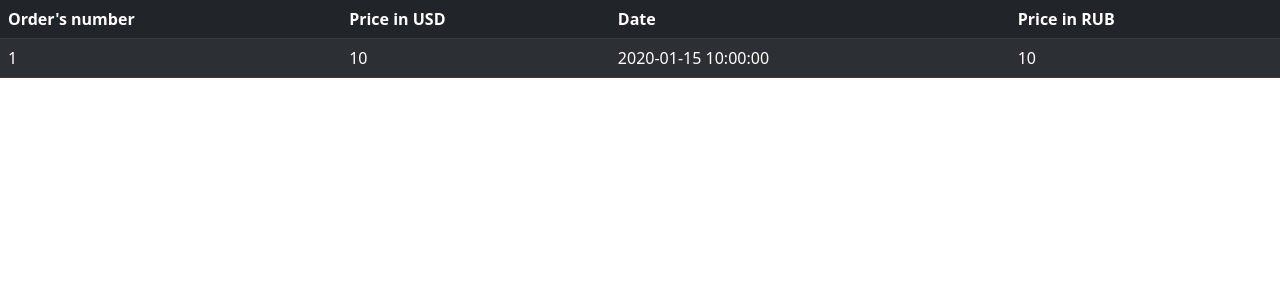
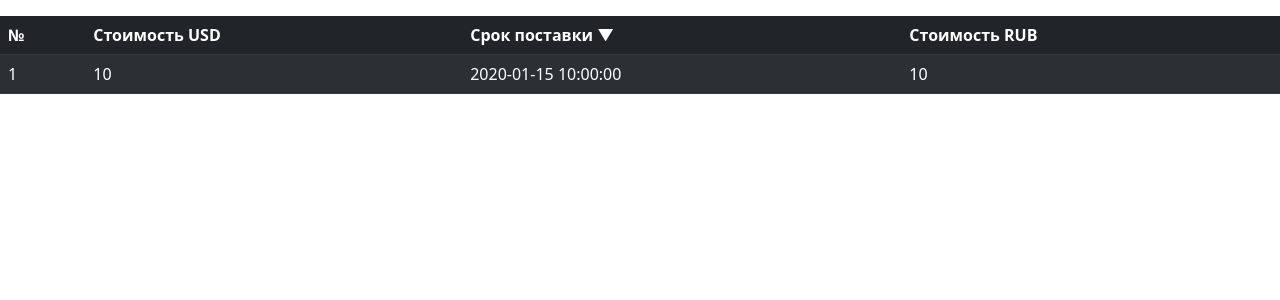
Before and after one commit to Kumarbek-sydygaliev/OrdersScript, a Flask app: template templates/index.html in a window 1280 px wide. Shown: the top 300 px of the page. Run offline with Flask 2, Linux system fonts and the light colour scheme; the template is opened without the code that fills it: values that come from a table or form of the project are taken from there, others are empty; tables that the repository leaves empty hold one stand-in row (values such as "Sample post"); parts of the project's set-up code (start-up, migrations or seed data) failed here and were passed over; some libraries are stand-ins or nearby versions.

Commit message:
small changes

```diff
--- a/templates/index.html
+++ b/templates/index.html
@@ -6,6 +6,7 @@
     <meta http-equiv="X-UA-Compatible" content="IE=edge">
     <meta name="viewport" content="width=device-width, initial-scale=1.0">
     <link href="https://cdn.jsdelivr.net/npm/bootstrap@5.2.0-beta1/dist/css/bootstrap.min.css" rel="stylesheet" integrity="sha384-0evHe/X+R7YkIZDRvuzKMRqM+OrBnVFBL6DOitfPri4tjfHxaWutUpFmBp4vmVor" crossorigin="anonymous">
+    <link rel="stylesheet" href="https://cdn.jsdelivr.net/npm/bootstrap-icons@1.7.2/font/bootstrap-icons.css">
     <script src="https://cdn.jsdelivr.net/npm/bootstrap@5.2.0-beta1/dist/js/bootstrap.bundle.min.js" integrity="sha384-pprn3073KE6tl6bjs2QrFaJGz5/SUsLqktiwsUTF55Jfv3qYSDhgCecCxMW52nD2" crossorigin="anonymous"></script>
     <title>Document</title>
 </head>
@@ -14,10 +15,10 @@
     <table class="table table-dark table-striped">
         <thead>
           <tr>
-            <th scope="col">Order's number</th>
-            <th scope="col">Price in USD</th>
-            <th scope="col">Date</th>
-            <th scope="col">Price in RUB</th>
+            <th scope="col">№</th>
+            <th scope="col">Стоимость USD</th>
+            <th scope="col">Срок поставки ▼</th><span class='bi bi-caret-up-fill' style='color: white'></span>
+            <th scope="col">Стоимость RUB</th>
           </tr>
         </thead>
         <tbody>
```
